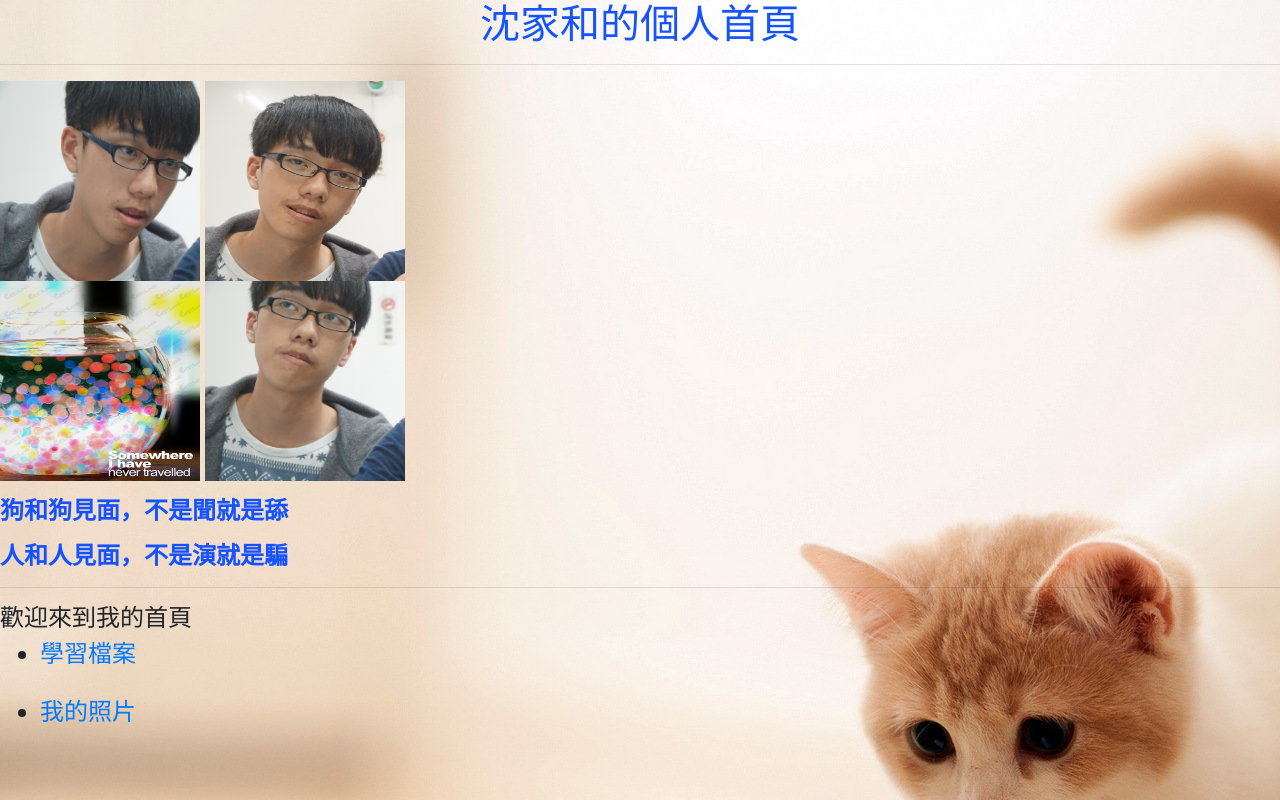
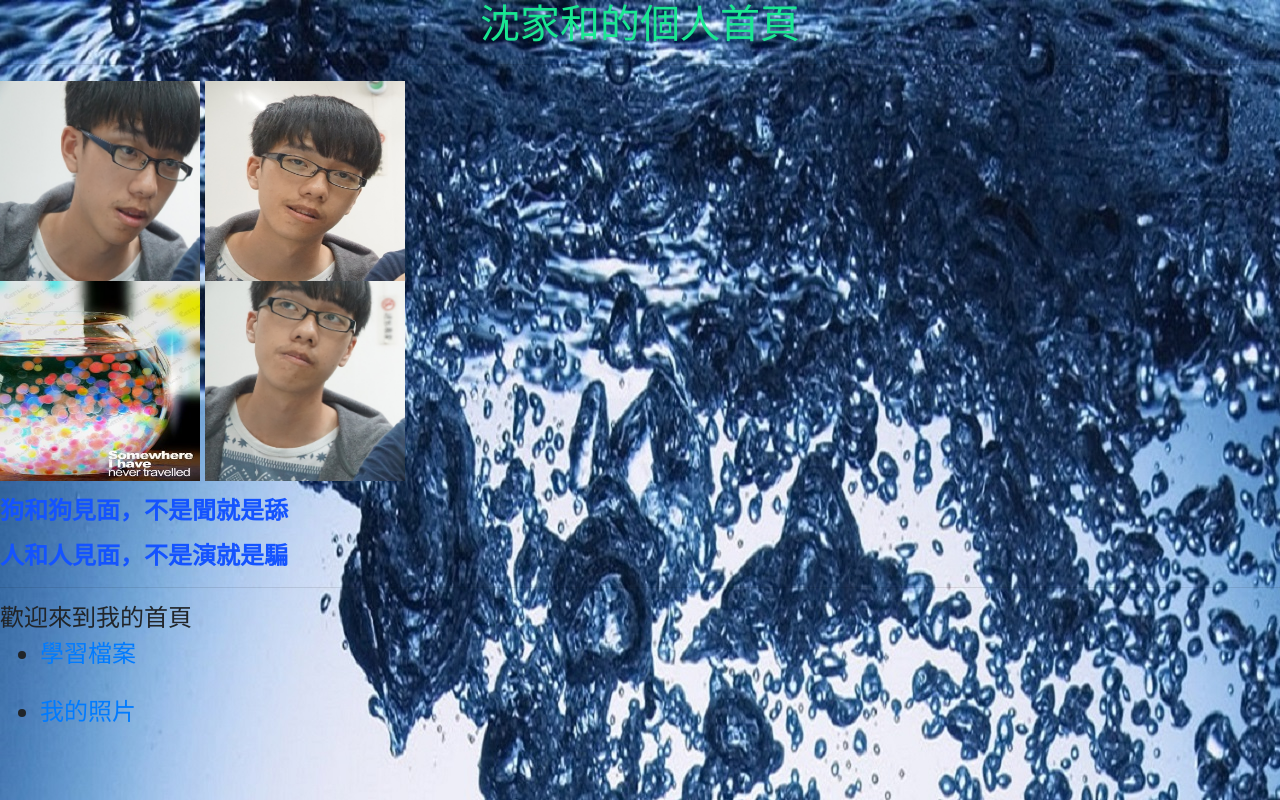
Before and after one commit to shen513/shen513.github.io, a plain HTML site: page index.html in a window 1280 px wide. Shown: the top 800 px of the page. Drawn offline with nearby package versions, Linux system fonts and the light colour scheme.

Commit message:
Add files via upload

```diff
--- a/index.html
+++ b/index.html
@@ -9,9 +9,9 @@
 <link type="text/css" rel="stylesheet" href="http://getbootstrap.com/dist/css/bootstrap.css">
 <title>沈家的個人首頁</title>
 </head>
-<body background="小喵喵.jpg">
+<body background="water.jpg">
 
-<div align="center"><h1><font color="1453FF">沈家和的個人首頁</font></h1></div>
+<div align="center"><h1><font color="19E892">沈家和的個人首頁</font></h1></div>
 <hr/>
 <img src="左一改.jpg" height="200px " width="200px" >
 <img src="都可改.jpg" height="200px " width="200px" >
@@ -34,7 +34,98 @@
 
 <br>
 <br>
+<br>
+<br>
+<br>
+<br>
+<br>
+<br>
+<br>
+<br>
+<br>
+<br>
+<br>
+<br>
+<br>
+<br>
+<br>
+<br>
+<br>
+<br>
+<br>
 
+<br>
+<br>
+<br>
+<br>
+<br>
+<br>
+<br>
+<br>
+<br>
+<br>
+<br>
+<br>
+<br>
+<br>
+<br>
+<br>
+<br>
+<br>
+<br>
+<br>
+
+<br>
+<br>
+<br>
+<br>
+<br>
+<br>
+<br>
+<br>
+<br>
+<br>
+<br>
+<br>
+<br>
+<br>
+<br>
+<br>
+<br>
+<br>
+<br>
+<br>
+<br>
+<br>
+<br>
+<br>
+<br>
+<br>
+<br>
+<br>
+<br>
+<br>
+<br>
+<br>
+<br>
+<br>
+<br>
+<br>
+<br>
+<br>
+<br>
+<br>
+<br>
+<br>
+<br>
+<br>
+<br>
+<br>
+<br>
+<br>
+<br>
+<br>
+<br>
 
 
 
```
Also changed, not shown: Taipei.jpg (added), water.jpg (added), 台北.jpg (added).
